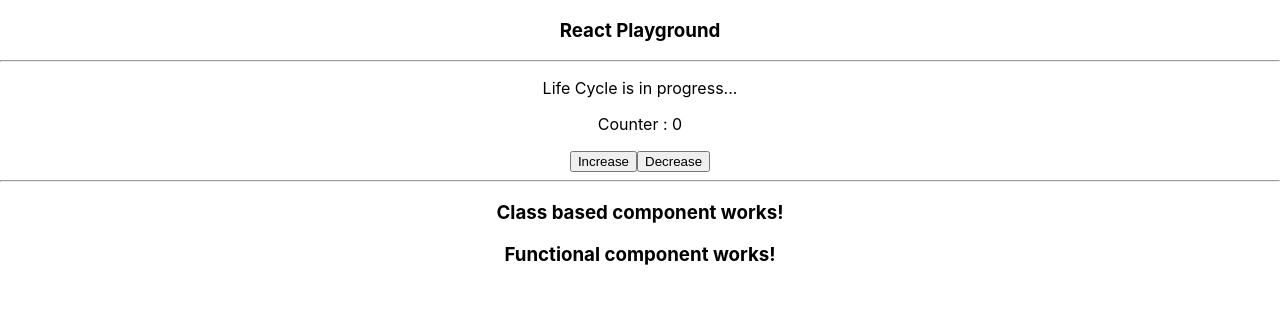
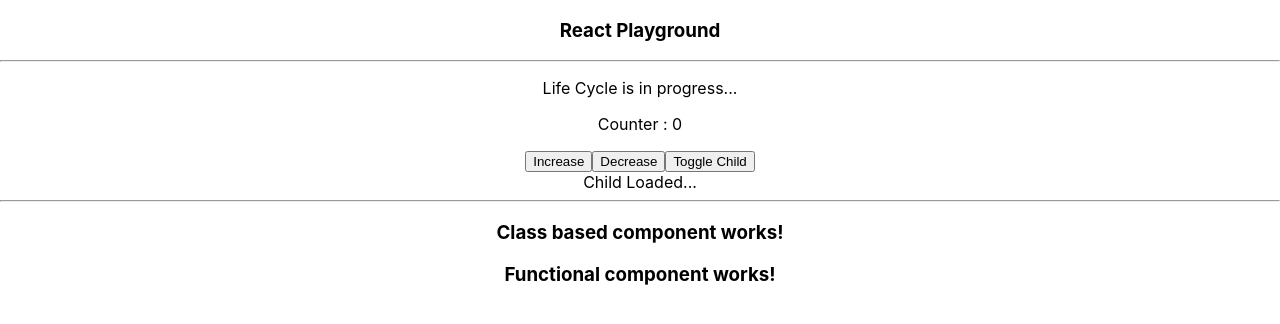
Before and after one commit to synergy2411/learning-react, a React (Create React App) app in the folder 02-playground/: page / in a window 1280 px wide. Shown: the top 324 px of the page. Built offline with nearby package versions, Linux system fonts and the light colour scheme.

Commit message:
life cycle - child

```diff
--- /dev/null
+++ b/02-playground/src/LifeCycleDemo/Child.js
@@ -0,0 +1,26 @@
+import React from 'react';
+
+class Child extends React.Component{
+    componentWillUnmount () {
+        console.log("[Child - componentWillUnmount]");
+    }
+    render(){
+        console.log("[Child - render]")
+        return (
+            <div>
+                Child Loaded...
+            </div>
+        )
+    }
+}
+
+// const Child = () => {
+//     console.log("[CHILD - render]");
+//     return (
+//         <div>
+//             Child Loaded...
+//         </div>
+//     )
+// }
+
+export default Child;
--- a/02-playground/src/LifeCycleDemo/LifeCycleDemo.js
+++ b/02-playground/src/LifeCycleDemo/LifeCycleDemo.js
@@ -1,11 +1,13 @@
 import React from 'react';
+import Child from './Child';
 
 class LifeCycleDemo extends React.Component{
     constructor(){
         super()
         console.log("[constructor]");
         this.state = {
-            counter : 0
+            counter : 0,
+            showChild : true
         }
         this.onDecrease = this.onDecrease.bind(this);
     }
@@ -25,22 +27,34 @@ class LifeCycleDemo extends React.Component{
             counter : this.state.counter + 1
         })
     }
-    onDecrease(){
+    onDecrease(event){
         console.log("DECREASE")
         this.setState({
             counter : this.state.counter -1
         })
     }
 
+    toggleChild = () => {
+        // this.state.showChild = false;
+        this.setState({showChild : !this.state.showChild})
+    }
     render(){
         console.log("[render]")
+        let child = null;
+        if(this.state.showChild){
+            child = <Child />
+        }
         return (
             <div>
                 <p>Life Cycle is in progress...</p>
                 <p>Counter : {this.state.counter} </p>
                   <button onClick = {(event) => this.onIncrease(event, 99)} >Increase</button>
                   {/* <button onClick = {this.onDecrease.bind(this)} >Decrease</button>   */}
-                  <button onClick = {this.onDecrease} >Decrease</button>
+                  <button onClick = {(event) => this.onDecrease(event)} >Decrease</button>
+
+                    <button onClick = {this.toggleChild}>Toggle Child</button>
+
+                  {child}
             </div>
 
         )
```
